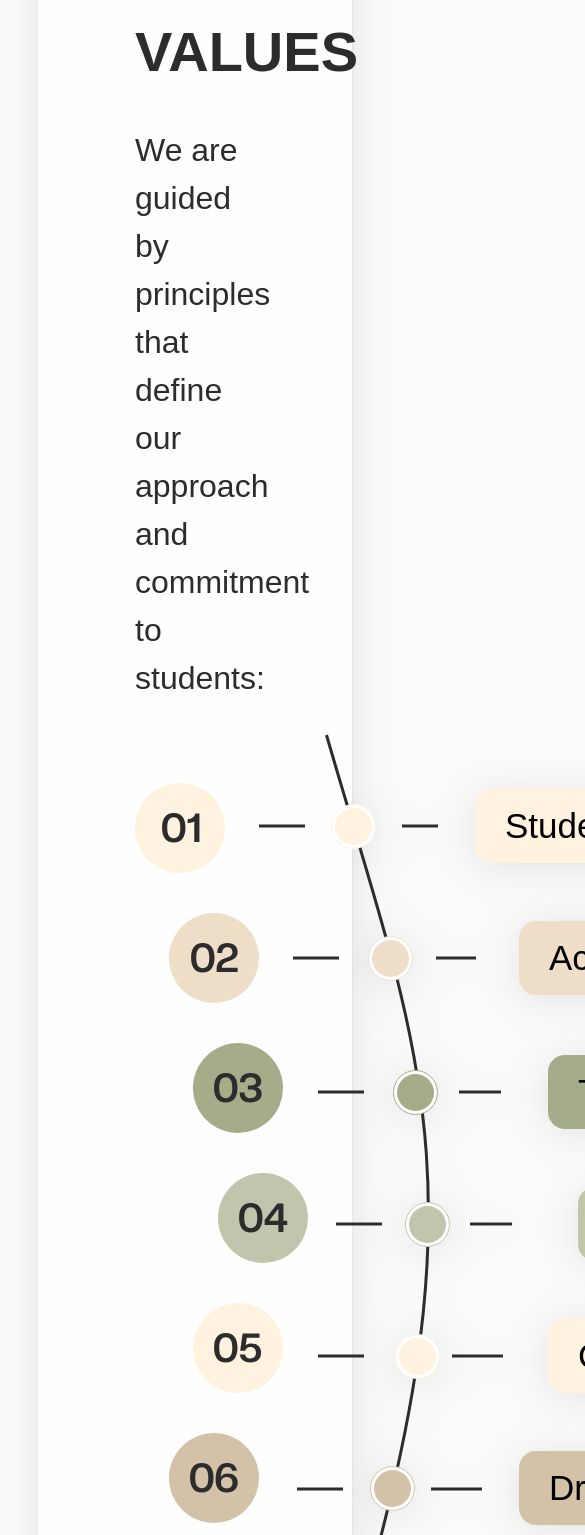
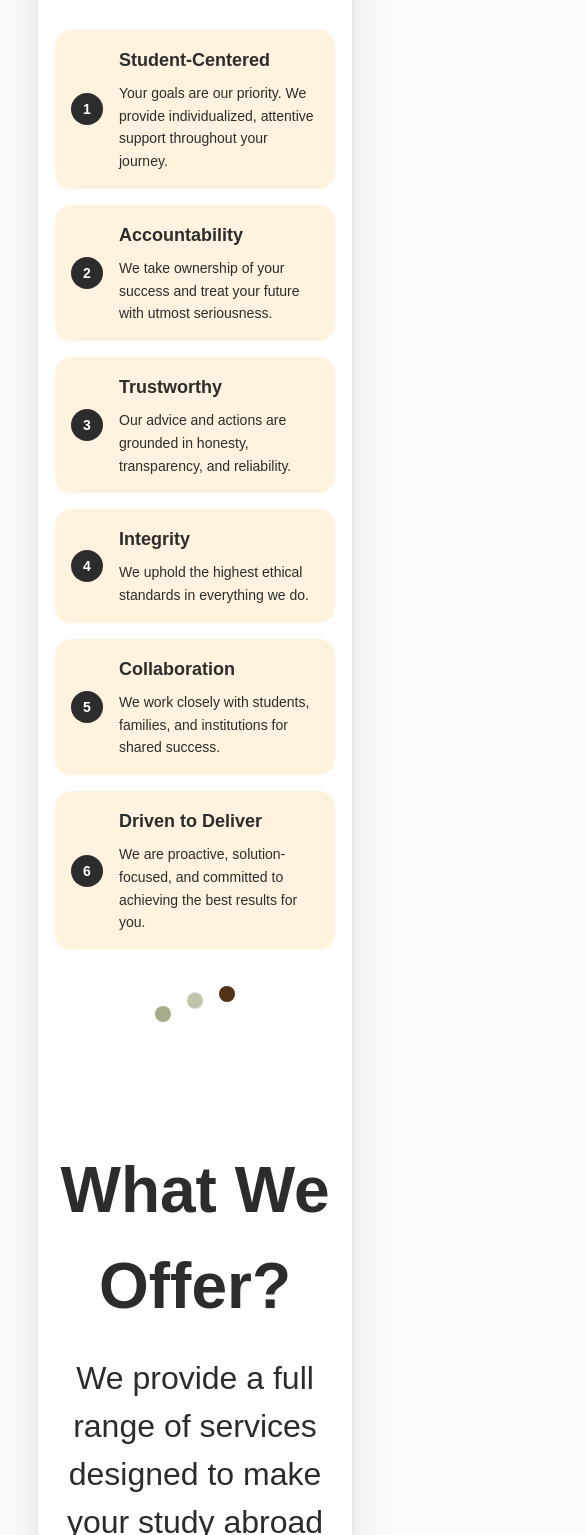
Before and after one commit to tonni-akter-dev/vie_website, a Next.js app: page /about-us in a window 390 px wide. Shown: the part 3953-5488 px from the top of the page, 585 px wide, since content can reach past the window. Built offline with nearby package versions, Linux system fonts and the light colour scheme.

Commit message:
mobile responsive for oure core values section done

```diff
--- a/src/app/component/OurCoreValues.tsx
+++ b/src/app/component/OurCoreValues.tsx
@@ -39,20 +39,53 @@ export default function OurCoreValues() {
   ];
 
   return (
-    <section className="  px-[96px] ">
-      <h2 className="text-[56px] font-extrabold mb-8 text-[#2C2C2C] uppercase">
+    <section className="px-4 sm:px-8 md:px-16 lg:px-24 xl:px-[96px] py-8 md:py-12 lg:py-16">
+      <h2 className="text-2xl sm:text-3xl md:text-4xl lg:text-5xl xl:text-[56px] font-extrabold mb-4 md:mb-6 lg:mb-8 text-[#2C2C2C] uppercase text-center lg:text-left">
         Our Core Values
       </h2>
-      <p className="text-[32px] text-[#2C2C2C] mb-8">We are guided by principles that define our approach and commitment to students:</p>
-      <div className="">
-        <div className="l">
+      <p className="text-lg sm:text-xl md:text-2xl lg:text-3xl xl:text-[32px] text-[#2C2C2C] mb-6 md:mb-8 text-center lg:text-left">We are guided by principles that define our approach and commitment to students:</p>
+
+      {/* Mobile and Tablet View */}
+      <div className="block lg:hidden">
+        <div className="space-y-4">
+          {coreValues.map((value) => (
+            <div
+              key={value.id}
+              className={`
+                bg-[#FFF2DE] rounded-2xl p-4 sm:p-6 cursor-pointer transition-all duration-300 ease-in-out
+                ${hoveredValue === value.id ? 'bg-opacity-90 shadow-lg' : 'hover:bg-opacity-80'}
+              `}
+              onMouseEnter={() => setHoveredValue(value.id)}
+              onMouseLeave={() => setHoveredValue(null)}
+              onClick={() => setHoveredValue(hoveredValue === value.id ? null : value.id)}
+            >
+              <div className="flex items-center space-x-4">
+                <div className="flex-shrink-0 w-8 h-8 sm:w-10 sm:h-10 bg-[#2C2C2C] text-white rounded-full flex items-center justify-center text-sm sm:text-base font-bold">
+                  {value.id}
+                </div>
+                <div className="flex-1">
+                  <h3 className="text-lg sm:text-xl md:text-2xl font-bold text-[#2C2C2C] mb-2">
+                    {value.title}
+                  </h3>
+                  <p className="text-sm sm:text-base md:text-lg text-[#2C2C2C] leading-relaxed">
+                    {value.description}
+                  </p>
+                </div>
+              </div>
+            </div>
+          ))}
+        </div>
+      </div>
+
+      {/* Desktop View */}
+      <div className="hidden lg:block">
+        <div className="relative">
           <svg
-            width="1500"
-            height="836"
-            // viewBox={hoveredValue ? "0 0 1400 836" : "0 0 1051 836"}
+            viewBox="0 0 1500 836"
             fill="none"
             xmlns="http://www.w3.org/2000/svg"
-            className="transition-all duration-500 ease-in-out"
+            className="w-full h-auto transition-all duration-500 ease-in-out"
+            preserveAspectRatio="xMidYMid meet"
           >
             <circle cx="45" cy="94" r="45" fill="#FFF2DE" />
             <circle cx="79" cy="224" r="45" fill="#EEDEC7" />
@@ -162,7 +195,7 @@ export default function OurCoreValues() {
               className="pointer-events-none"
             >
               <div className="h-full flex items-center">
-                <p className={`${hoveredValue === 6 ?"text-[25px]" :"text-[35px]"} px-5 `}>
+                <p className={`${hoveredValue === 6 ? "text-lg xl:text-xl 2xl:text-[25px]" : "text-xl xl:text-2xl 2xl:text-[35px]"} px-5 font-medium`}>
                   {hoveredValue === 6 ? coreValues[5].description : coreValues[5].title}
                 </p>
               </div>
@@ -174,7 +207,7 @@ export default function OurCoreValues() {
               height="74"
               rx="17"
               fill="#FFF2DE"
-                  className="cursor-pointer transition-all duration-100 ease-in-out hover:fill-opacity-80"
+              className="cursor-pointer transition-all duration-100 ease-in-out hover:fill-opacity-80"
               onMouseEnter={() => setHoveredValue(5)}
               onMouseLeave={() => setHoveredValue(null)}
             />
@@ -185,8 +218,8 @@ export default function OurCoreValues() {
               height="54"
               className="pointer-events-none"
             >
-              <div className="h-full flex items-center ">
-               <p className={`${hoveredValue === 5 ?"text-[25px]" :"text-[35px]"} px-5 `}>
+              <div className="h-full flex items-center">
+                <p className={`${hoveredValue === 5 ? "text-lg xl:text-xl 2xl:text-[25px]" : "text-xl xl:text-2xl 2xl:text-[35px]"} px-5 font-medium`}>
                   {hoveredValue === 5 ? coreValues[4].description : coreValues[4].title}
                 </p>
               </div>
@@ -209,8 +242,8 @@ export default function OurCoreValues() {
               height="54"
               className="pointer-events-none"
             >
-              <div className="h-full flex items-center ">
-                <p className={`${hoveredValue === 4 ?"text-[25px]" :"text-[35px]"} px-5 `}>
+              <div className="h-full flex items-center">
+                <p className={`${hoveredValue === 4 ? "text-lg xl:text-xl 2xl:text-[25px]" : "text-xl xl:text-2xl 2xl:text-[35px]"} px-5 font-medium`}>
                   {hoveredValue === 4 ? coreValues[3].description : coreValues[3].title}
                 </p>
               </div>
@@ -233,8 +266,8 @@ export default function OurCoreValues() {
               height="54"
               className="pointer-events-none"
             >
-              <div className="h-full flex items-center ">
-                <p className={`${hoveredValue === 3 ?"text-[25px]" :"text-[35px]"} px-5 `}>
+              <div className="h-full flex items-center">
+                <p className={`${hoveredValue === 3 ? "text-lg xl:text-xl 2xl:text-[25px]" : "text-xl xl:text-2xl 2xl:text-[35px]"} px-5 font-medium`}>
                   {hoveredValue === 3 ? coreValues[2].description : coreValues[2].title}
                 </p>
               </div>
@@ -257,8 +290,8 @@ export default function OurCoreValues() {
               height="54"
               className="pointer-events-none"
             >
-              <div className="h-full flex items-center ">
-             <p className={`${hoveredValue === 2 ?"text-[25px]" :"text-[35px]"} px-5 `}>
+              <div className="h-full flex items-center">
+                <p className={`${hoveredValue === 2 ? "text-lg xl:text-xl 2xl:text-[25px]" : "text-xl xl:text-2xl 2xl:text-[35px]"} px-5 font-medium`}>
                   {hoveredValue === 2 ? coreValues[1].description : coreValues[1].title}
                 </p>
               </div>
@@ -281,8 +314,8 @@ export default function OurCoreValues() {
               height="54"
               className="pointer-events-none"
             >
-              <div className="h-full flex items-center ">
-                 <p className={`${hoveredValue === 1 ?"text-[25px]" :"text-[35px]"} px-5 `}>
+              <div className="h-full flex items-center">
+                <p className={`${hoveredValue === 1 ? "text-lg xl:text-xl 2xl:text-[25px]" : "text-xl xl:text-2xl 2xl:text-[35px]"} px-5 font-medium`}>
                   {hoveredValue === 1 ? coreValues[0].description : coreValues[0].title}
                 </p>
               </div>
```
